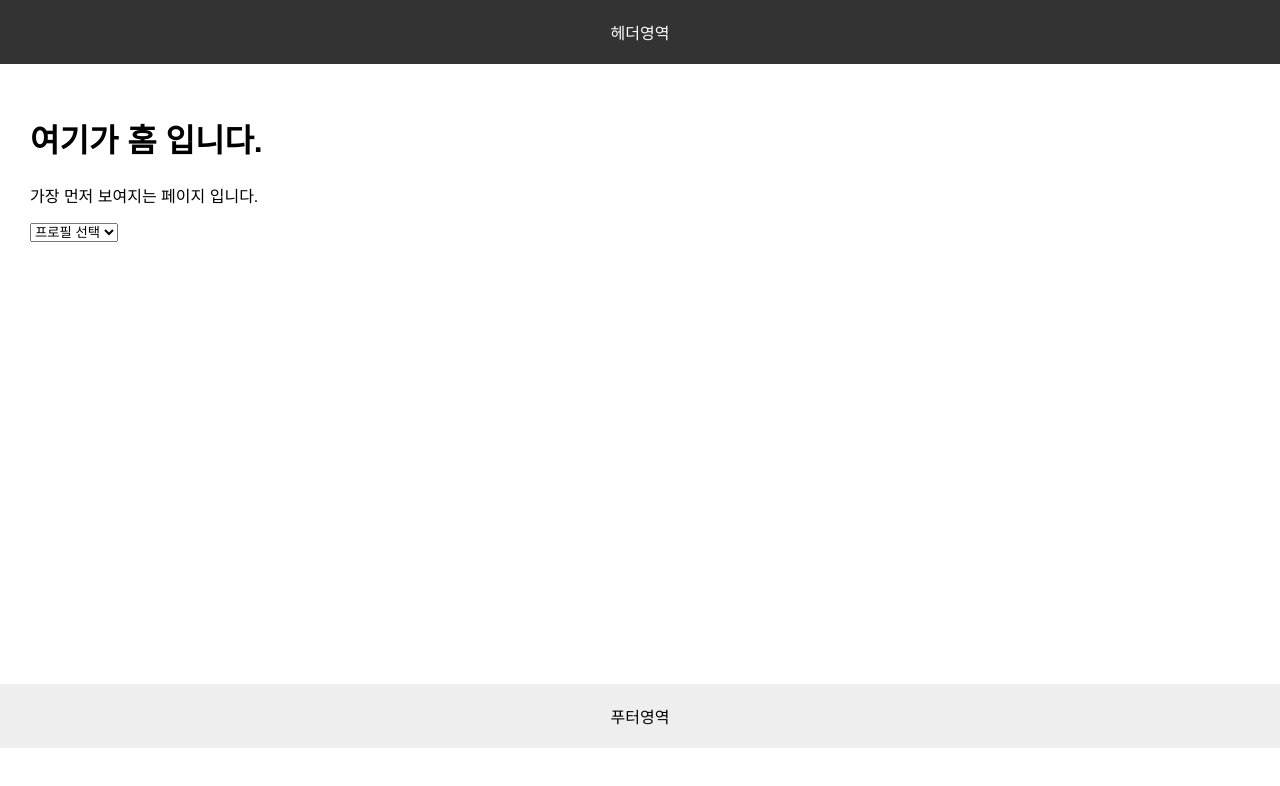
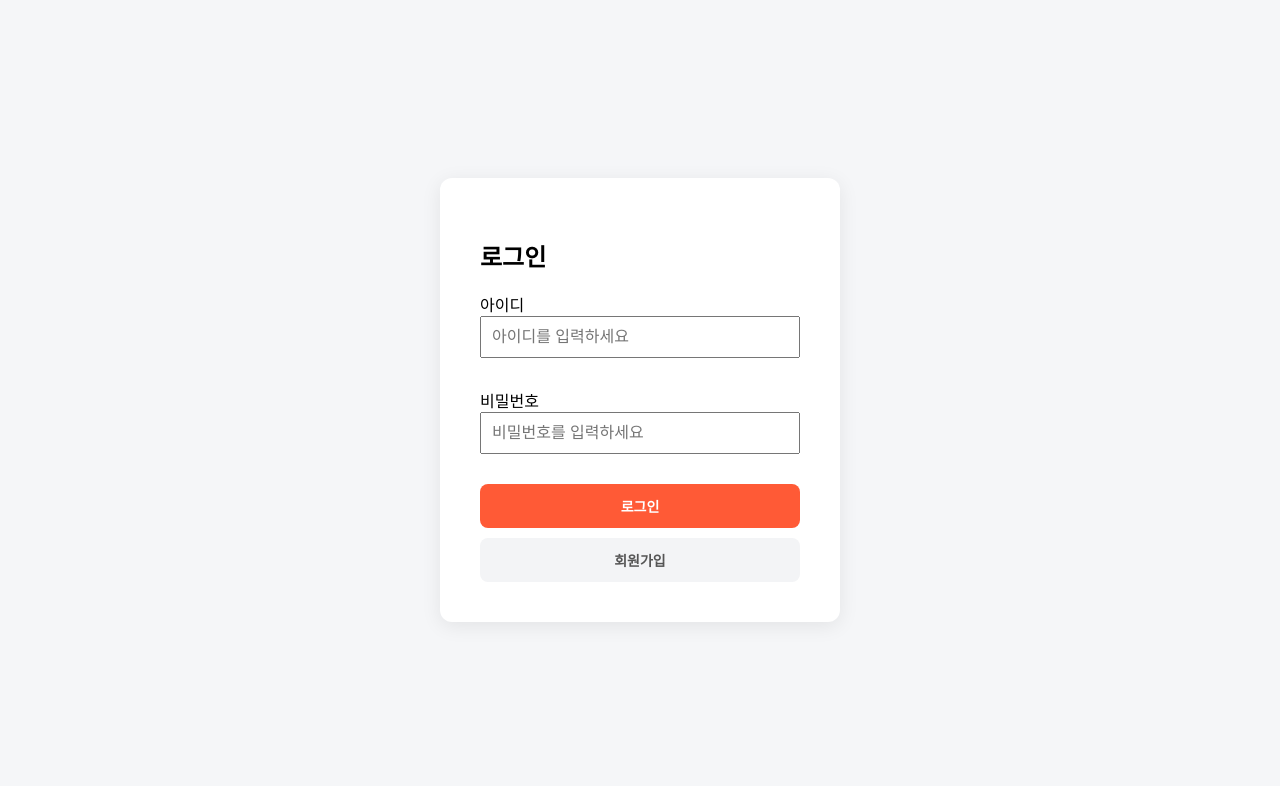
Before and after one commit to aranparrk/AI-Agent, a React (Create React App) app in the folder frontend/react/hm-router-ex/: page / in a window 1280 px wide. Shown: the top 786 px of the page. Built offline with nearby package versions, Linux system fonts and the light colour scheme; a web font is replaced by a local one.

Commit message:
✨ add: 백엔드 연동 설정

```diff
--- a/frontend/react/hm-router-ex/package.json
+++ b/frontend/react/hm-router-ex/package.json
@@ -7,6 +7,7 @@
     "@testing-library/jest-dom": "^6.6.3",
     "@testing-library/react": "^16.1.0",
     "@testing-library/user-event": "^13.2.1",
+    "axios": "^1.20.0",
     "react": "^19.3.1",
     "react-dom": "^19.3.1",
     "react-router-dom": "^7.18.4",
--- a/frontend/react/hm-router-ex/src/App.js
+++ b/frontend/react/hm-router-ex/src/App.js
@@ -13,12 +13,12 @@ function App() {
       <Router>
         <Routes>
           <Route element={<Layout />}>
-            <Route path="/" element={<Home />} />
+            <Route path="/home" element={<Home />} />
             <Route path="/about" element={<About />} />
             <Route path="/profile/:name" element={<Profile />} />
           </Route>
           <Route path="/signup" element={<SignUp />} />
-          <Route path="/login" element={<Login />} />
+          <Route path="/" element={<Login />} />
         </Routes>
       </Router>
     </>
--- a/frontend/react/hm-router-ex/src/pages/Login.jsx
+++ b/frontend/react/hm-router-ex/src/pages/Login.jsx
@@ -64,7 +64,12 @@ const Login = () => {
           placeholder="비밀번호를 입력하세요"
         />
 
-        <Button type="submit">로그인</Button>
+        <Button type="submit" onClick={() => navigate("/home")}>
+          로그인
+        </Button>
+        <Button type="button" onClick={() => navigate("/signup")}>
+          회원가입
+        </Button>
       </LoginForm>
     </Container>
   );
--- a/frontend/react/hm-router-ex/src/pages/SignUp.jsx
+++ b/frontend/react/hm-router-ex/src/pages/SignUp.jsx
@@ -2,6 +2,7 @@ import styled from "styled-components";
 import Button from "../components/common/Button.jsx";
 import Input from "../components/common/Input.jsx";
 import { useState } from "react";
+import { useNavigate } from "react-router-dom";
 
 const Container = styled.div`
   display: flex;
@@ -88,6 +89,8 @@ const validate = (form) => {
 };
 
 const SignUp = () => {
+  const navigate = useNavigate();
+
   const [form, setForm] = useState({
     email: "",
     password: "",
@@ -126,6 +129,7 @@ const SignUp = () => {
     if (Object.keys(error).length === 0) {
       alert(`${form.name}님, 회원가입이 완료되었습니다!`);
       handleReset();
+      navigate("/");
     }
   };
 
```
Also changed, not shown: frontend/react/hm-router-ex/src/api/AxiosApi.jsx (added), 1 other file (tests, documents, lock files or other folders).
